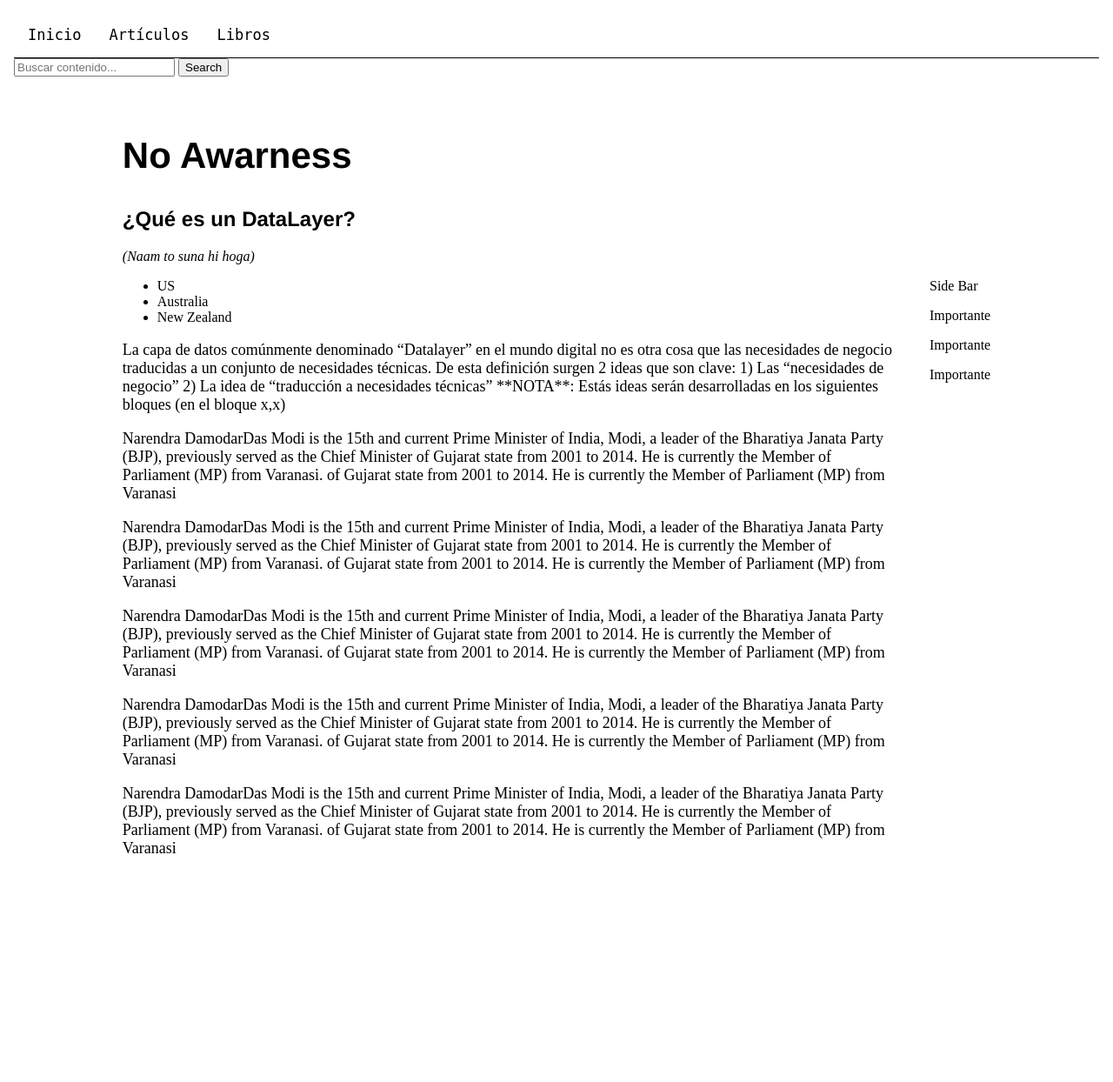
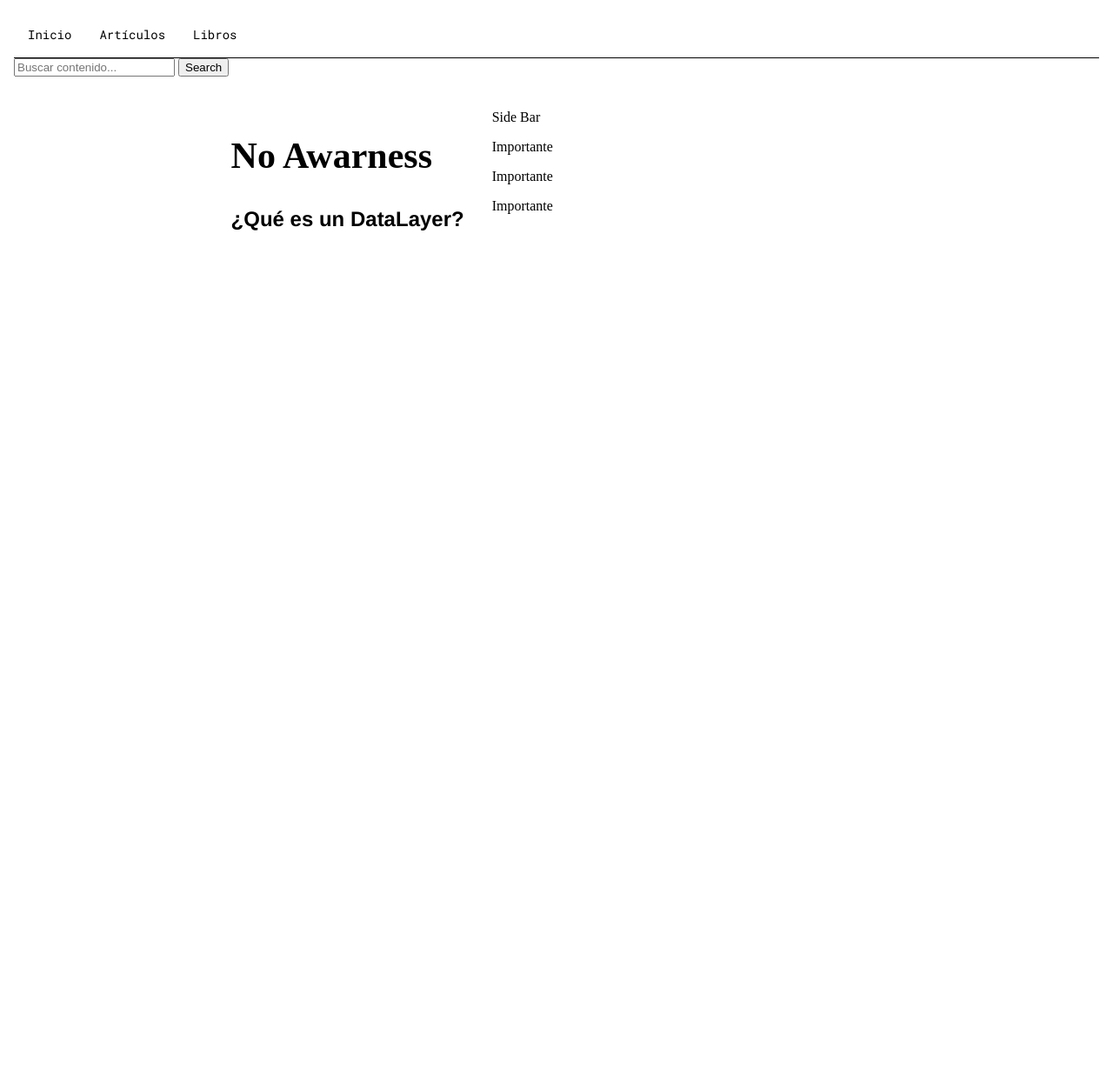
Before and after one commit to ManuData/blog_penv, a Django app: template mysite/blog/templates/blog/article.html in a window 1280 px wide. Shown: the top 1244 px of the page at 87% size. Run offline with Django 4.2, Linux system fonts and the light colour scheme; the template is opened without the code that fills it, so the values that code supplies are empty.

Commit message:
Format article page and added filters

```diff
--- a/mysite/blog/static/blog/article.css
+++ b/mysite/blog/static/blog/article.css
@@ -17,7 +17,7 @@ html{
     main{
         display: flex;
         gap: 2rem;
-        max-width: 80%;
+        max-width: 60%;
         margin: 2rem auto;
     }
 
@@ -31,7 +31,7 @@ html{
 
     #h1-article{
         font-size: 42px;
-        font-family: 'Helvetica Neue', Helvetica, Arial, sans-serif;
+
 
 
     }
@@ -43,8 +43,22 @@ html{
    }
 
    p.pilcrow{
-    font-size: 18px;
+    font-family: 'Roboto Mono', monospace;
+    font-size:12px;
    }
 
 
   }
+
+
+/*TEST FOR MOBILE*/
+
+@media screen and (max-width: 450px){
+
+*{
+    font-family: 'Roboto Mono', monospace;
+    font-size:14px;
+}
+
+
+}
--- a/mysite/blog/static/blog/base.css
+++ b/mysite/blog/static/blog/base.css
@@ -39,7 +39,7 @@ body{
       text-align: center;
       padding: 14px 16px;
       text-decoration: none;
-      font-size: 17px;
+      font-size: 14px;
     }
    /* Create a right-aligned (split) link inside the navigation bar */
     .topnav a.buttonMenu {
--- a/mysite/blog/templates/blog/article.html
+++ b/mysite/blog/templates/blog/article.html
@@ -9,48 +9,13 @@
     <main>
         <article>
             <h1 id = "h1-article">No Awarness</h2>
-
+                <p class="pilcrow">
                 {{test}}
+                {% autoescape off %}
                 {{texto.body|linebreaksbr}}
+                {% endautoescape %}
+                 </p>
             <h2 id = "h2-article">¿Qué es un DataLayer?</h2>
-            <i>(Naam to suna hi hoga) </i>
-                <ul class = "idea" style="list-style-type:disc">
-                    <li class="test_listado">US</li>
-                    <li>Australia</li>
-                    <li>New Zealand</li>
-                </ul>
-                <p class="pilcrow">La capa de datos comúnmente denominado “Datalayer” en el mundo digital no es otra cosa que
-                     las necesidades de negocio traducidas a un conjunto de necesidades técnicas.
-
-                    De esta definición surgen 2 ideas que son clave:
-
-                    1) Las “necesidades de negocio”
-
-                    2) La idea de “traducción a necesidades técnicas”
-
-                    **NOTA**: Estás ideas serán desarrolladas en los siguientes bloques (en el bloque x,x)</p>
-                <p class="pilcrow">Narendra DamodarDas Modi is the 15th and current Prime Minister of India,
-                    Modi, a leader of the Bharatiya Janata Party (BJP), previously served as the Chief Minister
-                    of Gujarat state from 2001 to 2014. He is currently the Member of Parliament (MP) from Varanasi.
-                    of Gujarat state from 2001 to 2014. He is currently the Member of Parliament (MP) from Varanasi</p>
-                    <p class="pilcrow">Narendra DamodarDas Modi is the 15th and current Prime Minister of India,
-                        Modi, a leader of the Bharatiya Janata Party (BJP), previously served as the Chief Minister
-                        of Gujarat state from 2001 to 2014. He is currently the Member of Parliament (MP) from Varanasi.
-                        of Gujarat state from 2001 to 2014. He is currently the Member of Parliament (MP) from Varanasi</p>
-                <p class="pilcrow">Narendra DamodarDas Modi is the 15th and current Prime Minister of India,
-                Modi, a leader of the Bharatiya Janata Party (BJP), previously served as the Chief Minister
-                of Gujarat state from 2001 to 2014. He is currently the Member of Parliament (MP) from Varanasi.
-                of Gujarat state from 2001 to 2014. He is currently the Member of Parliament (MP) from Varanasi</p>
-                <p class="pilcrow">Narendra DamodarDas Modi is the 15th and current Prime Minister of India,
-                Modi, a leader of the Bharatiya Janata Party (BJP), previously served as the Chief Minister
-                of Gujarat state from 2001 to 2014. He is currently the Member of Parliament (MP) from Varanasi.
-                of Gujarat state from 2001 to 2014. He is currently the Member of Parliament (MP) from Varanasi</p>
-                <p class="pilcrow">Narendra DamodarDas Modi is the 15th and current Prime Minister of India,
-                Modi, a leader of the Bharatiya Janata Party (BJP), previously served as the Chief Minister
-                of Gujarat state from 2001 to 2014. He is currently the Member of Parliament (MP) from Varanasi.
-                of Gujarat state from 2001 to 2014. He is currently the Member of Parliament (MP) from Varanasi</p>
-
-
 
         </article>
         <aside class="sticky">Side Bar
--- a/mysite/blog/templates/blog/base.html
+++ b/mysite/blog/templates/blog/base.html
@@ -10,7 +10,9 @@
     {%block header%}
     <link rel="preconnect" href="https://fonts.googleapis.com">
     <link rel="preconnect" href="https://fonts.gstatic.com" crossorigin>
-    <link href="https://fonts.googleapis.com/css2?family=Montserrat:ital,wght@0,100;0,200;0,300;0,400;0,500;0,600;0,700;0,800;0,900;1,100;1,200;1,300;1,400;1,500;1,600;1,700;1,800;1,900&family=Poppins:ital,wght@0,100;0,200;0,300;0,400;0,500;0,600;0,700;0,800;0,900;1,100;1,200;1,300;1,400;1,500;1,600;1,700;1,800;1,900&family=Roboto:wght@100;500;700&display=swap" rel="stylesheet">
+    <link rel="preconnect" href="https://fonts.googleapis.com">
+    <link rel="preconnect" href="https://fonts.gstatic.com" crossorigin>
+    <link href="https://fonts.googleapis.com/css2?family=Roboto+Mono:ital,wght@0,100;0,200;0,300;0,400;0,500;0,600;0,700;1,100;1,200;1,300;1,400;1,500;1,600;1,700&family=Roboto:wght@100;500;700&display=swap" rel="stylesheet">
     <link rel="stylesheet" {% block header-indexcss %}{% endblock %}>
     <link rel="stylesheet" {% block header-articlecss %}{% endblock %}>
     <link rel="stylesheet" {% block header-articlescss %}{% endblock %}>
```
